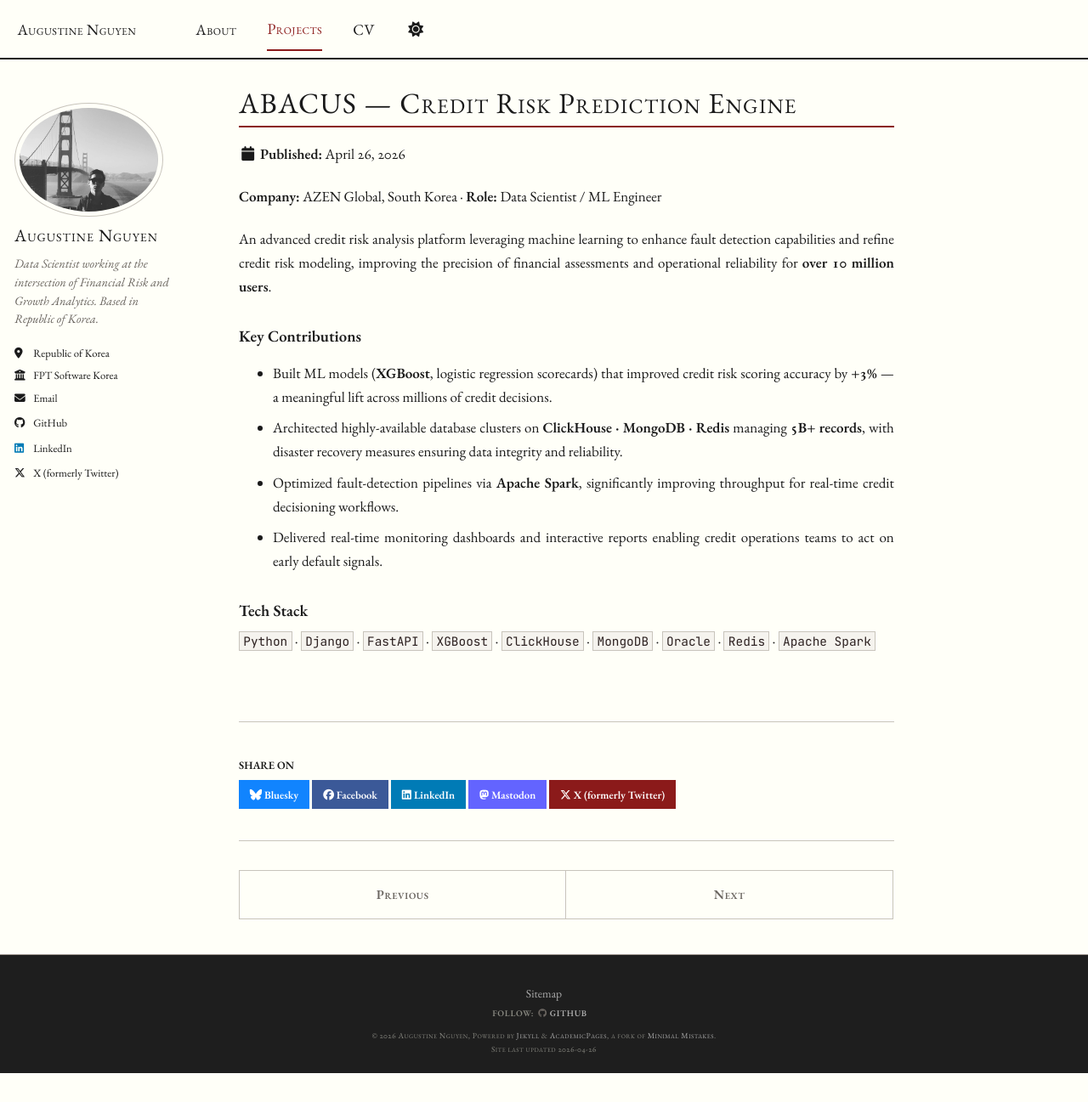
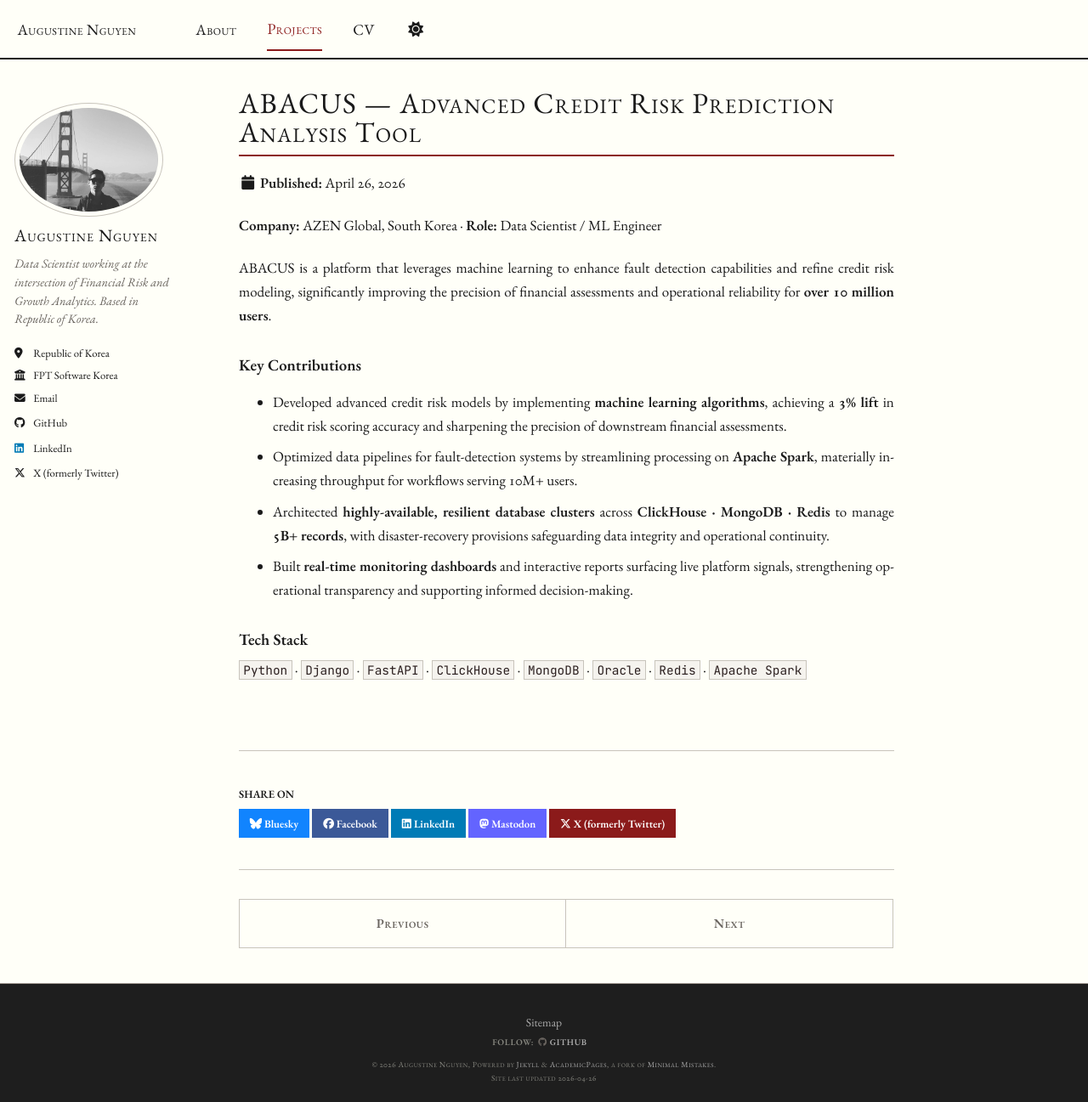
Before and after one commit to augustine0890/augustine0890.github.io, a Jekyll site: the page built from _portfolio/02-abacus.md, in a window 1280 px wide and 1297 px high. Shown: the whole window at 85% size. Built offline with Jekyll 4.4.1, drawn with Linux system fonts in a browser that asks for light colours; a script bundle is joined from its source files by our own code; library files that are not in the unit come from our copies.

Commit message:
docs: align ABACUS project name and tech stack with source of truth

```diff
--- a/_portfolio/02-abacus.md
+++ b/_portfolio/02-abacus.md
@@ -1,20 +1,20 @@
 ---
-title: "ABACUS — Credit Risk Prediction Engine"
-excerpt: "ML-powered credit scoring platform serving 10M+ users, managing 5B+ records with +3% scoring lift."
+title: "ABACUS — Advanced Credit Risk Prediction Analysis Tool"
+excerpt: "Machine-learning credit risk platform serving 10M+ users and managing 5B+ records, with a +3% lift in scoring accuracy."
 collection: portfolio
 ---
 
 **Company:** AZEN Global, South Korea · **Role:** Data Scientist / ML Engineer
 
-An advanced credit risk analysis platform leveraging machine learning to enhance fault detection capabilities and refine credit risk modeling, improving the precision of financial assessments and operational reliability for **over 10 million users**.
+ABACUS is a platform that leverages machine learning to enhance fault detection capabilities and refine credit risk modeling, significantly improving the precision of financial assessments and operational reliability for **over 10 million users**.
 
 ### Key Contributions
 
-- Built ML models (**XGBoost**, logistic regression scorecards) that improved credit risk scoring accuracy by **+3%** — a meaningful lift across millions of credit decisions.
-- Architected highly-available database clusters on **ClickHouse · MongoDB · Redis** managing **5B+ records**, with disaster recovery measures ensuring data integrity and reliability.
-- Optimized fault-detection pipelines via **Apache Spark**, significantly improving throughput for real-time credit decisioning workflows.
-- Delivered real-time monitoring dashboards and interactive reports enabling credit operations teams to act on early default signals.
+- Developed advanced credit risk models by implementing **machine learning algorithms**, achieving a **3% lift** in credit risk scoring accuracy and sharpening the precision of downstream financial assessments.
+- Optimized data pipelines for fault-detection systems by streamlining processing on **Apache Spark**, materially increasing throughput for workflows serving 10M+ users.
+- Architected **highly-available, resilient database clusters** across **ClickHouse · MongoDB · Redis** to manage **5B+ records**, with disaster-recovery provisions safeguarding data integrity and operational continuity.
+- Built **real-time monitoring dashboards** and interactive reports surfacing live platform signals, strengthening operational transparency and supporting informed decision-making.
 
 ### Tech Stack
 
-`Python` · `Django` · `FastAPI` · `XGBoost` · `ClickHouse` · `MongoDB` · `Oracle` · `Redis` · `Apache Spark`
+`Python` · `Django` · `FastAPI` · `ClickHouse` · `MongoDB` · `Oracle` · `Redis` · `Apache Spark`
```
Also changed, not shown: _pages/cv.md (+7 -6 lines).
